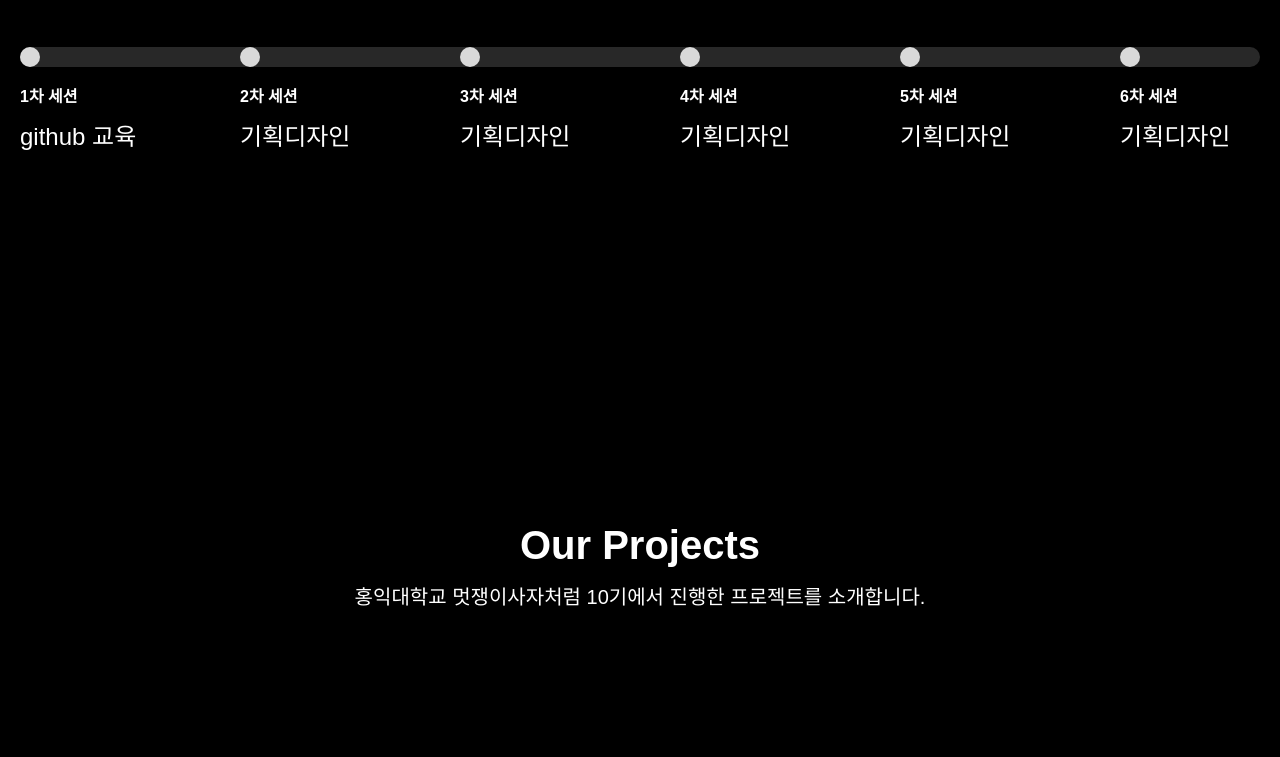
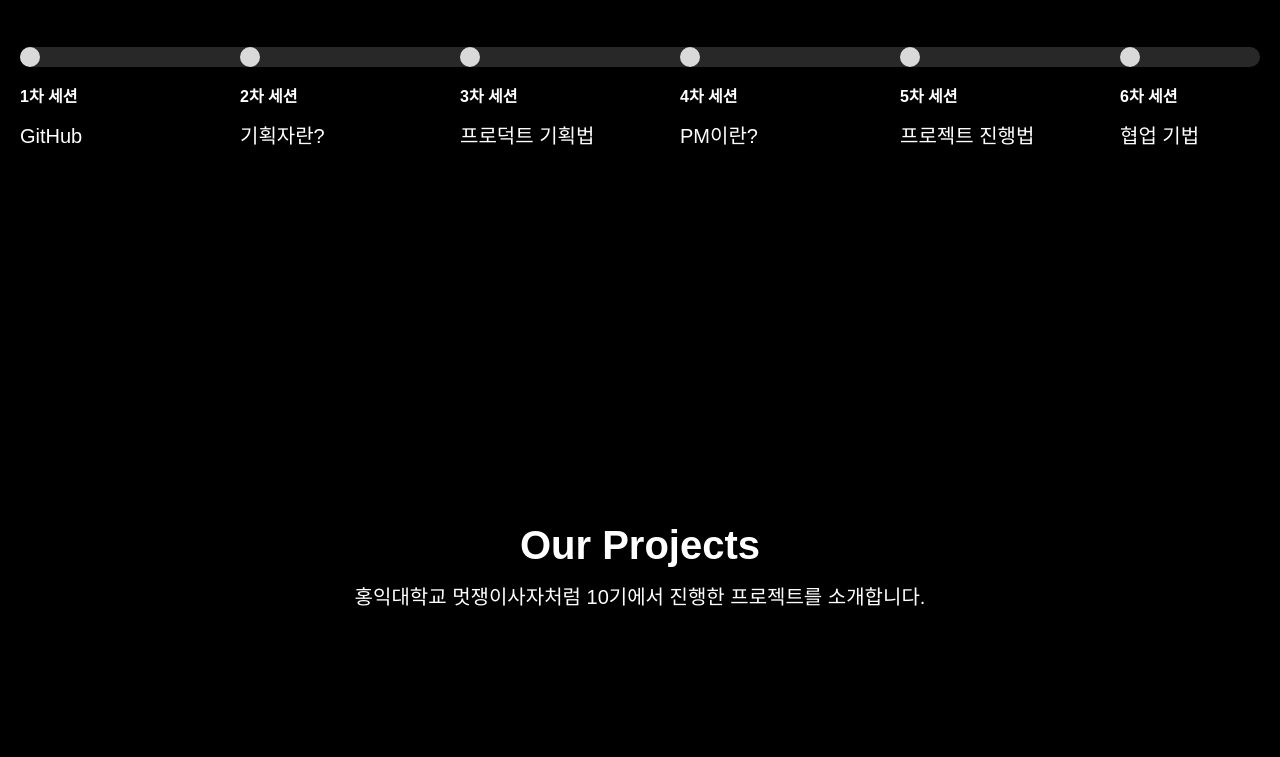
Before and after one commit to Likelion-HongikUniv/likelion-hongik-client, a React (Create React App) app: page / in a window 1280 px wide. Shown: the part 1749-2506 px from the top of the page. Built offline with nearby package versions, Linux system fonts and the light colour scheme; a small style sheet from the web is missing; a web font is replaced by a local one; what recoil-persist would draw is missing.

Commit message:
feat: 남은 컨텐츠 추가

```diff
--- a/src/components/mainPage/Curriculum/Part1.tsx
+++ b/src/components/mainPage/Curriculum/Part1.tsx
@@ -8,27 +8,27 @@ const Part1 = () => {
       <S.BarContainer>
         <S.Dot1>
           <S.Date>1차 세션</S.Date>
-          <S.Text>github 교육</S.Text>
+          <S.Text>GitHub</S.Text>
         </S.Dot1>
         <S.Dot2>
           <S.Date>2차 세션</S.Date>
-          <S.Text>기획디자인</S.Text>
+          <S.Text>기획자란?</S.Text>
         </S.Dot2>
         <S.Dot3>
           <S.Date>3차 세션</S.Date>
-          <S.Text>기획디자인</S.Text>
+          <S.Text>프로덕트 기획법</S.Text>
         </S.Dot3>
         <S.Dot4>
           <S.Date>4차 세션</S.Date>
-          <S.Text>기획디자인</S.Text>
+          <S.Text>PM이란?</S.Text>
         </S.Dot4>
         <S.Dot5>
           <S.Date>5차 세션</S.Date>
-          <S.Text>기획디자인</S.Text>
+          <S.Text>프로젝트 진행법</S.Text>
         </S.Dot5>
         <S.Dot6>
           <S.Date>6차 세션</S.Date>
-          <S.Text>기획디자인</S.Text>
+          <S.Text>협업 기법</S.Text>
         </S.Dot6>
       </S.BarContainer>
     </S.Box>
--- a/src/components/mainPage/Curriculum/Part2.tsx
+++ b/src/components/mainPage/Curriculum/Part2.tsx
@@ -7,28 +7,28 @@ const Part2 = () => {
       <S.PartName>프론트엔드 타임라인</S.PartName>
       <S.BarContainer>
         <S.Dot1>
-          <S.Date>2022.02.21 - 03.02</S.Date>
-          <S.Text>Github 교육</S.Text>
+          <S.Date>1차 세션</S.Date>
+          <S.Text>GitHub</S.Text>
         </S.Dot1>
         <S.Dot2>
-          <S.Date>2022.02.21 - 03.02</S.Date>
-          <S.Text>HTML/CSS 교육</S.Text>
+          <S.Date>2차 세션</S.Date>
+          <S.Text>html/css</S.Text>
         </S.Dot2>
         <S.Dot3>
-          <S.Date>2022.02.21 - 03.02</S.Date>
-          <S.Text>Javascript 교육(1)</S.Text>
+          <S.Date>3차 세션</S.Date>
+          <S.Text>Javascript 기초</S.Text>
         </S.Dot3>
         <S.Dot4>
-          <S.Date>2022.02.21 - 03.02</S.Date>
-          <S.Text>Javascript 교육(2)</S.Text>
+          <S.Date>4차 세션</S.Date>
+          <S.Text>Javascript 심화</S.Text>
         </S.Dot4>
         <S.Dot5>
-          <S.Date>2022.02.21 - 03.02</S.Date>
-          <S.Text>REACT</S.Text>
+          <S.Date>5차 세션</S.Date>
+          <S.Text>React 기초</S.Text>
         </S.Dot5>
         <S.Dot6>
-          <S.Date>2022.02.21 - 03.02</S.Date>
-          <S.Text>세션</S.Text>
+          <S.Date>6차 세션</S.Date>
+          <S.Text>styled-components & React Hooks</S.Text>
         </S.Dot6>
       </S.BarContainer>
     </S.Box>
--- a/src/components/mainPage/Curriculum/Part3.tsx
+++ b/src/components/mainPage/Curriculum/Part3.tsx
@@ -7,28 +7,28 @@ const Part3 = () => {
       <S.PartName>백엔드 타임라인</S.PartName>
       <S.BarContainer>
         <S.Dot1>
-          <S.Date>2022.02.21 - 03.02</S.Date>
-          <S.Text>Github 교육</S.Text>
+          <S.Date>1차 세션</S.Date>
+          <S.Text>GitHub</S.Text>
         </S.Dot1>
         <S.Dot2>
-          <S.Date>2022.02.21 - 03.02</S.Date>
-          <S.Text>HTML/CSS 교육</S.Text>
+          <S.Date>2차 세션</S.Date>
+          <S.Text>html/css</S.Text>
         </S.Dot2>
         <S.Dot3>
-          <S.Date>2022.02.21 - 03.02</S.Date>
-          <S.Text>Python 교육</S.Text>
+          <S.Date>3차 세션</S.Date>
+          <S.Text>Python</S.Text>
         </S.Dot3>
         <S.Dot4>
-          <S.Date>2022.02.21 - 03.02</S.Date>
-          <S.Text>DJango 교육 1</S.Text>
+          <S.Date>4차 세션</S.Date>
+          <S.Text>Django 기초</S.Text>
         </S.Dot4>
         <S.Dot5>
-          <S.Date>2022.02.21 - 03.02</S.Date>
-          <S.Text>DJango 교육 2</S.Text>
+          <S.Date>5차 세션</S.Date>
+          <S.Text>Django 심화</S.Text>
         </S.Dot5>
         <S.Dot6>
-          <S.Date>2022.02.21 - 03.02</S.Date>
-          <S.Text>세션</S.Text>
+          <S.Date>6차 세션</S.Date>
+          <S.Text>Django rest API / MySQL 연동</S.Text>
         </S.Dot6>
       </S.BarContainer>
     </S.Box>
--- a/src/components/mainPage/Project.tsx
+++ b/src/components/mainPage/Project.tsx
@@ -7,7 +7,7 @@ import 같공 from "../images/같공.png";
 import 캘린포니아 from '../images/캘린포니아.jpeg';
 import 페스티발람 from "../images/페스티발람.jpeg";
 import 멋사먹자 from "../images/멋사먹자.png";
-import project_default from "../images/project_default.png";
+import 꽃바다 from "../images/꽃바다.jpeg";
 import AOS from "aos";
 import "aos/dist/aos.css";
 import { useEffect } from "react";
@@ -44,9 +44,9 @@ const imageList = [
     desc: "홍대생 큐레이터의 홍대 근처 먹킷리스트 지도 서비스",
   },
   {
-    pid: "5",
-    title: project_default,
-    desc: "project5 설명",
+    pid: "FlowerSea",
+    title: 꽃바다,
+    desc: "홍익대학교 근처 꽃집 배달 및 픽업 서비스",
   },
 ];
 
--- a/src/styles/mainPage/curriculumStyle.tsx
+++ b/src/styles/mainPage/curriculumStyle.tsx
@@ -141,7 +141,7 @@ export const Text = styled.div`
   width: 182.68px;
   height: 29px;
   font-weight: 500;
-  font-size: 24px;
+  font-size: 20px;
   line-height: 29px;
   margin-top: 16px;
   @media (max-width: 768px) {
```
Also changed, not shown: src/components/images/꽃바다.jpeg (added).
